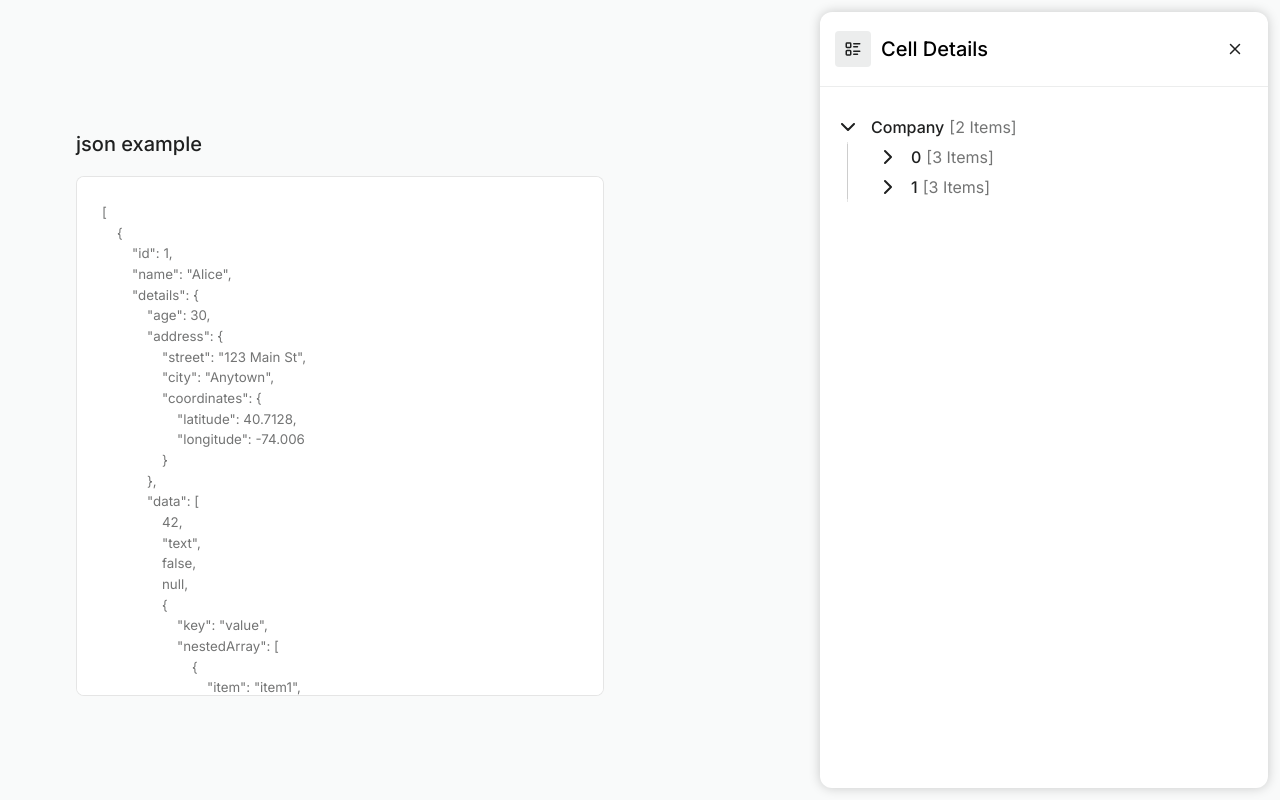
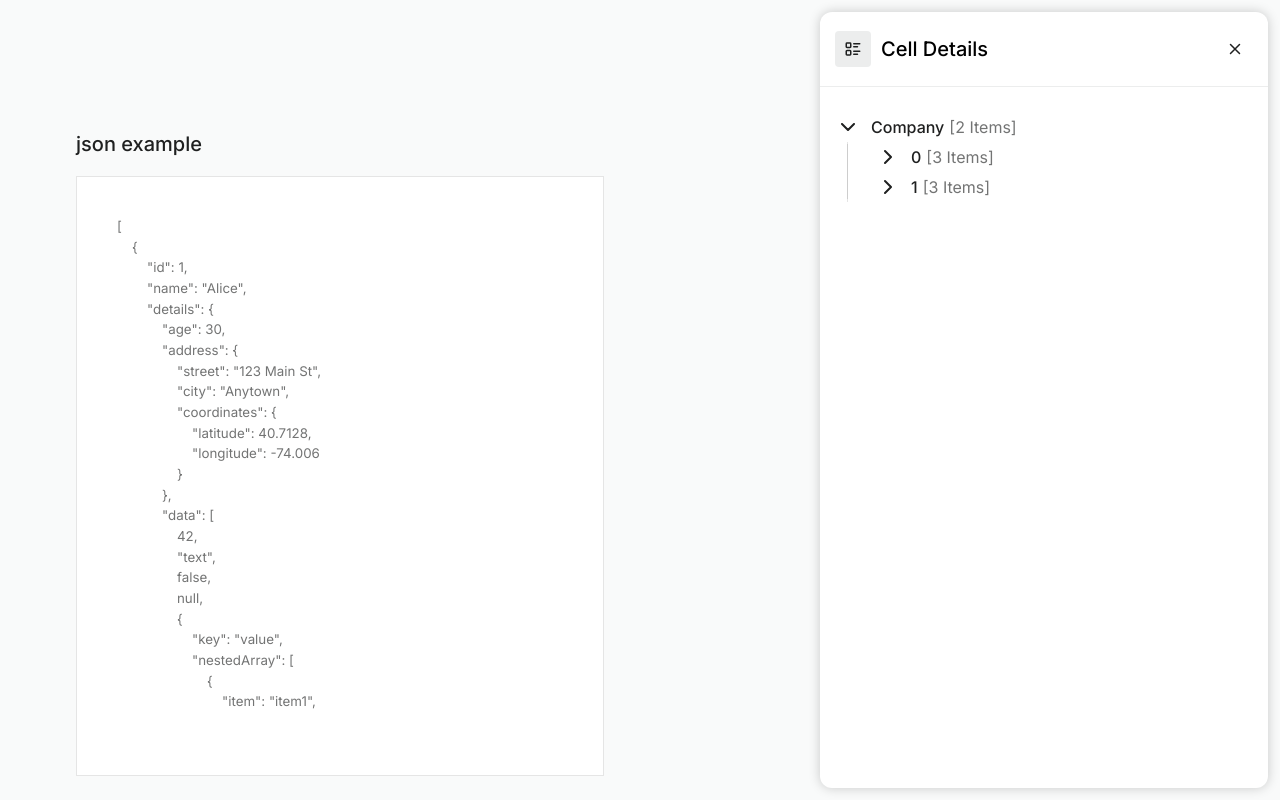
Before and after one commit to nmxmxh/anon-challenge, a Next.js app: page / in a window 1280 px wide. Built offline with nearby package versions, Linux system fonts and the light colour scheme.

Commit message:
style tweaks

```diff
--- a/src/app/page.tsx
+++ b/src/app/page.tsx
@@ -95,7 +95,9 @@ export default function Home() {
     <Style.Container className={inter.className}>
       <section className="cell-input">
         <h1 className={inter.className}>json example</h1>
-        <TextArea value={data.jsonOrArray} />
+        <div className="text-area">
+          <TextArea value={data.jsonOrArray} />
+        </div>
       </section>
       <section className="cell-details">
         <header>
@@ -151,6 +153,15 @@ const Style = {
       margin-right: 15vw;
       padding: 24px;
       padding-top: 15vh;
+
+      .text-area {
+        height: 75vh;
+        margin-top: 2.5vh;
+        width: 100%;
+        padding: 10px 15px;
+        border: 0.5px solid rgba(0, 0, 0, 0.1);
+        background-color: white;
+      }
 
       h1 {
         display: flex;
--- a/src/components/text-area.tsx
+++ b/src/components/text-area.tsx
@@ -17,11 +17,10 @@ export function TextArea({ value }: { value: unknown }) {
 
 const Style = {
   Container: styled.textarea`
+    width: 95%;
+    margin-top: 0.5vh;
+    border-radius: 8px;
     background-color: white;
-    width: 100%;
-    margin-top: 2.5vh;
-    border-radius: 8px;
-    border: 0.5px solid rgba(0, 0, 0, 0.1);
     min-height: 65vh;
     padding: 25px;
     line-height: 155%;
```
